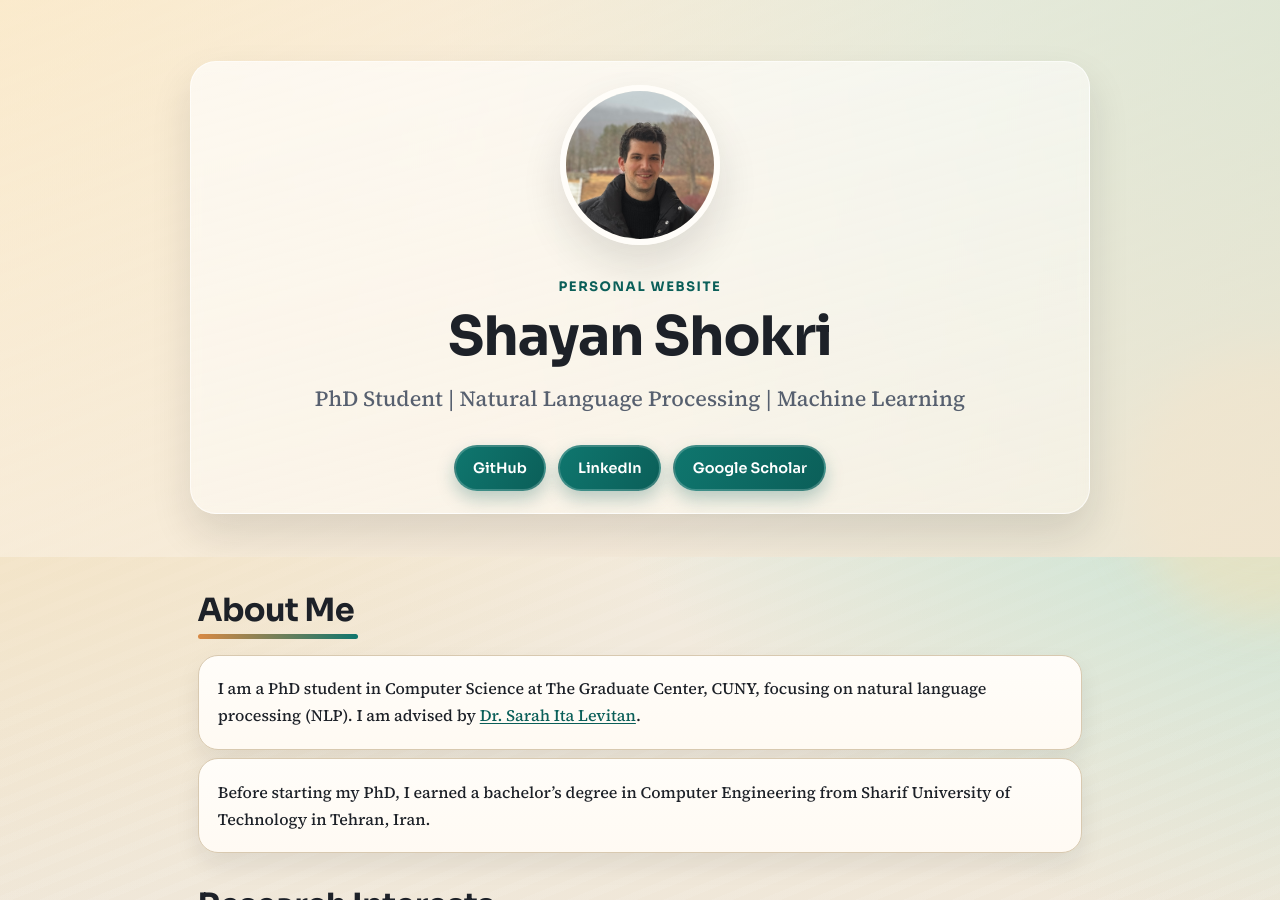
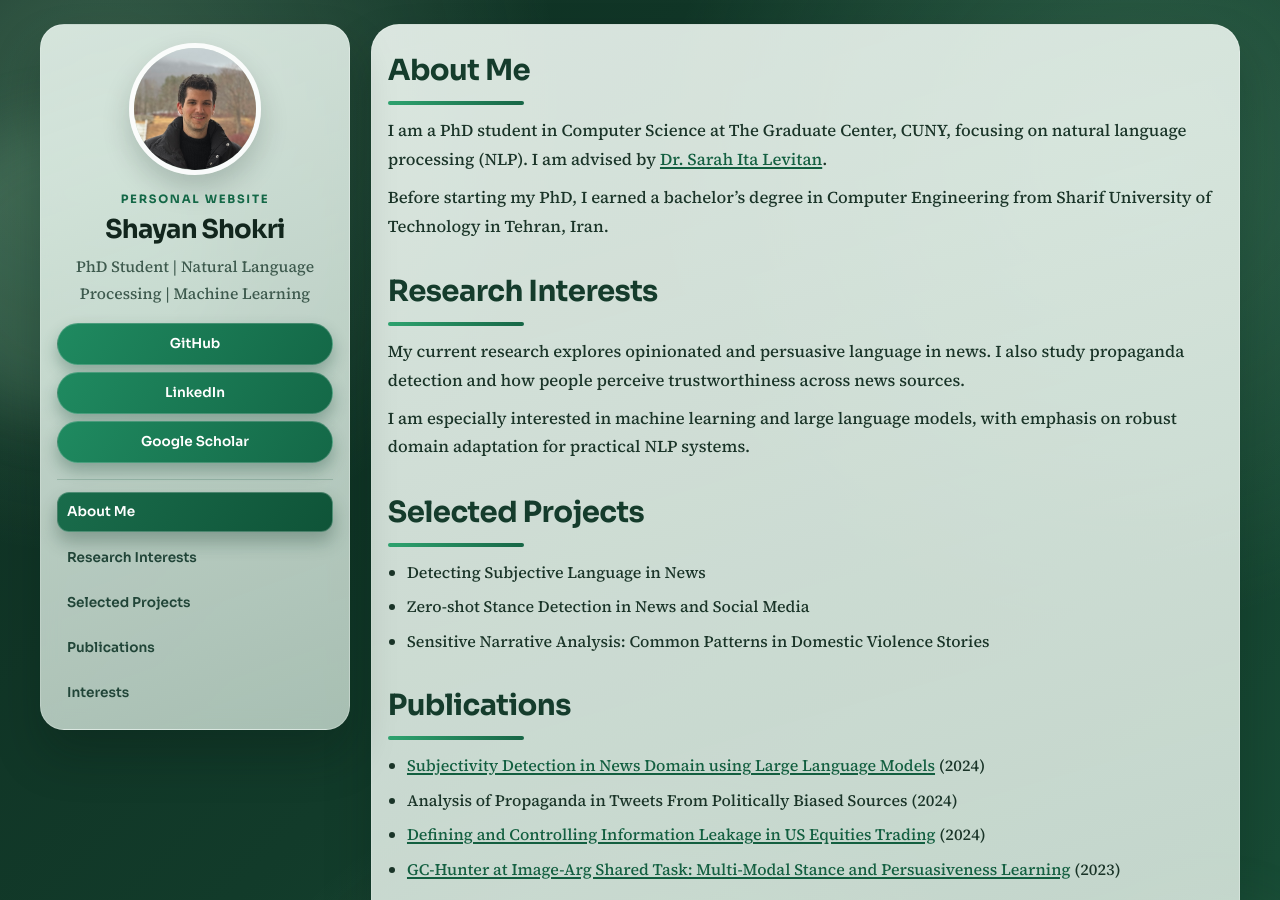
Before and after one commit to shaayaansh/shaayaansh.github.io, a Jekyll site: the page built from index.md, in a window 1280 px wide and 900 px high. Built offline with Jekyll 4.4.1, drawn with Linux system fonts in a browser that asks for light colours.

Commit message:
Add sidebar layout and forest green theme

```diff
--- a/_layouts/default.html
+++ b/_layouts/default.html
@@ -12,17 +12,15 @@
   </head>
   <body>
     <div class="page-shell">
-      <header class="hero">
-        <div class="hero-backdrop" aria-hidden="true"></div>
-        <div class="hero-inner">
+      <div class="layout-grid">
+        <aside class="sidebar">
+          <div class="sidebar-card">
           {% if site.logo %}
           <img src="{{ site.logo | relative_url }}" alt="{{ site.author | default: site.title }}" class="profile-image">
           {% endif %}
-
             <p class="eyebrow">Personal Website</p>
-          <h1>{{ site.title }}</h1>
+            <h1 class="site-name">{{ site.title }}</h1>
             <p class="tagline">{{ site.description }}</p>
-
             <nav class="social-links" aria-label="Social links">
             {% if site.github_username %}
             <a href="https://github.com/{{ site.github_username }}" target="_blank" rel="noopener noreferrer">GitHub</a>
@@ -34,9 +32,18 @@
             <a href="https://scholar.google.com/citations?user={{ site.google_scholar }}" target="_blank" rel="noopener noreferrer">Google Scholar</a>
             {% endif %}
             </nav>
+
+            <nav class="section-nav" aria-label="Page sections">
+              <a class="section-link" href="#about-me">About Me</a>
+              <a class="section-link" href="#research-interests">Research Interests</a>
+              <a class="section-link" href="#selected-projects">Selected Projects</a>
+              <a class="section-link" href="#publications">Publications</a>
+              <a class="section-link" href="#interests">Interests</a>
+            </nav>
           </div>
-      </header>
+        </aside>
 
+        <div class="main-column">
           <main class="content" id="content">
             {{ content }}
           </main>
@@ -45,5 +52,48 @@
             <p>© {{ 'now' | date: "%Y" }} {{ site.author | default: site.title }}.</p>
           </footer>
         </div>
+      </div>
+    </div>
+
+    <script>
+      (() => {
+        const links = Array.from(document.querySelectorAll(".section-link"));
+        if (!links.length) return;
+
+        const sectionMap = new Map();
+        links.forEach((link) => {
+          const id = link.getAttribute("href")?.replace("#", "");
+          if (!id) return;
+          const section = document.getElementById(id);
+          if (section) sectionMap.set(section, link);
+        });
+
+        const setActive = (activeLink) => {
+          links.forEach((link) => {
+            link.classList.toggle("is-active", link === activeLink);
+          });
+        };
+
+        const observer = new IntersectionObserver(
+          (entries) => {
+            const visible = entries
+              .filter((entry) => entry.isIntersecting)
+              .sort((a, b) => b.intersectionRatio - a.intersectionRatio);
+            if (!visible.length) return;
+            const activeLink = sectionMap.get(visible[0].target);
+            if (activeLink) setActive(activeLink);
+          },
+          {
+            rootMargin: "-22% 0px -60% 0px",
+            threshold: [0.15, 0.35, 0.6]
+          }
+        );
+
+        sectionMap.forEach((_, section) => observer.observe(section));
+
+        const fallbackLink = links.find((link) => link.getAttribute("href") === "#about-me") || links[0];
+        setActive(fallbackLink);
+      })();
+    </script>
   </body>
 </html>
--- a/assets/css/custom.css
+++ b/assets/css/custom.css
@@ -1,17 +1,18 @@
 :root {
-  --bg: #f5efe4;
-  --bg-alt: #e8dcc8;
-  --surface: #fffaf3;
-  --surface-strong: #fffdf9;
-  --text: #1d2128;
-  --muted: #57606f;
-  --accent: #0f766e;
-  --accent-strong: #0b5f59;
-  --accent-soft: #d7f4ee;
-  --line: #d8c9b0;
-  --radius: 20px;
-  --shadow: 0 20px 40px rgba(21, 24, 28, 0.12);
-  --shadow-soft: 0 12px 24px rgba(21, 24, 28, 0.08);
+  --bg-1: #0f2e22;
+  --bg-2: #123b2a;
+  --bg-3: #1a5139;
+  --card: rgba(255, 255, 255, 0.9);
+  --card-strong: rgba(247, 251, 248, 0.96);
+  --line: rgba(25, 74, 56, 0.18);
+  --text: #12261d;
+  --muted: #3e5a4e;
+  --accent: #1f8a60;
+  --accent-strong: #146847;
+  --accent-soft: rgba(31, 138, 96, 0.14);
+  --radius: 24px;
+  --shadow-lg: 0 26px 45px rgba(8, 24, 18, 0.28);
+  --shadow-md: 0 14px 28px rgba(8, 24, 18, 0.18);
 }
 
 * {
@@ -27,25 +28,19 @@ body {
 body {
   font-family: "Source Serif 4", Georgia, serif;
   color: var(--text);
+  line-height: 1.72;
   background:
-    radial-gradient(circle at -8% -8%, rgba(247, 210, 138, 0.75) 0%, transparent 40%),
-    radial-gradient(circle at 110% 0%, rgba(127, 216, 195, 0.72) 0%, transparent 37%),
-    radial-gradient(circle at 50% 100%, rgba(227, 165, 103, 0.18) 0%, transparent 45%),
-    repeating-linear-gradient(
-      -22deg,
-      rgba(255, 255, 255, 0.07) 0px,
-      rgba(255, 255, 255, 0.07) 8px,
-      transparent 8px,
-      transparent 18px
-    ),
-    linear-gradient(180deg, var(--bg) 0%, var(--bg-alt) 100%);
-  line-height: 1.7;
+    radial-gradient(circle at 8% 8%, rgba(152, 206, 169, 0.3) 0%, transparent 28%),
+    radial-gradient(circle at 88% 13%, rgba(106, 171, 135, 0.34) 0%, transparent 30%),
+    radial-gradient(circle at 50% 100%, rgba(189, 220, 200, 0.2) 0%, transparent 34%),
+    linear-gradient(135deg, var(--bg-1), var(--bg-2) 45%, var(--bg-3));
+  min-height: 100vh;
 }
 
 .page-shell {
-  min-height: 100vh;
+  width: min(1200px, calc(100% - 2.4rem));
+  margin: 1.5rem auto;
   position: relative;
-  overflow: hidden;
 }
 
 .page-shell::before,
@@ -53,247 +48,267 @@ body {
   content: "";
   position: absolute;
   border-radius: 999px;
-  filter: blur(24px);
+  filter: blur(28px);
+  pointer-events: none;
   z-index: 0;
-  pointer-events: none;
 }
 
 .page-shell::before {
-  width: 270px;
-  height: 270px;
-  background: rgba(255, 222, 172, 0.4);
-  top: 16%;
-  right: -120px;
+  width: 300px;
+  height: 300px;
+  background: rgba(146, 203, 167, 0.18);
+  top: 8%;
+  left: -120px;
 }
 
 .page-shell::after {
-  width: 220px;
-  height: 220px;
-  background: rgba(110, 191, 170, 0.26);
-  bottom: 14%;
-  left: -100px;
+  width: 250px;
+  height: 250px;
+  background: rgba(62, 126, 98, 0.24);
+  bottom: 4%;
+  right: -90px;
 }
 
-.hero {
+.layout-grid {
+  display: grid;
+  grid-template-columns: 310px 1fr;
+  gap: 1.3rem;
+  align-items: start;
   position: relative;
-  overflow: hidden;
-  padding: 3.8rem 1.25rem 2.7rem;
   z-index: 1;
 }
 
-.hero-backdrop {
-  position: absolute;
-  inset: 0;
-  background:
-    linear-gradient(130deg, rgba(255, 250, 242, 0.45), rgba(243, 229, 209, 0.8));
-  z-index: 0;
+.sidebar {
+  position: sticky;
+  top: 1rem;
 }
 
-.hero-inner {
-  position: relative;
-  z-index: 1;
-  max-width: 900px;
-  margin: 0 auto;
-  text-align: center;
-  background: linear-gradient(165deg, rgba(255, 255, 255, 0.66), rgba(255, 252, 245, 0.44));
-  border: 1px solid rgba(255, 255, 255, 0.68);
-  border-radius: calc(var(--radius) + 6px);
-  box-shadow: var(--shadow);
-  backdrop-filter: blur(6px);
-  padding: 1.45rem 1.2rem 1.4rem;
-  animation: rise-in 700ms ease-out;
+.sidebar-card {
+  border: 1px solid rgba(255, 255, 255, 0.24);
+  border-radius: var(--radius);
+  padding: 1.15rem 1rem 1.05rem;
+  background:
+    linear-gradient(160deg, rgba(236, 248, 241, 0.88), rgba(226, 243, 232, 0.72));
+  backdrop-filter: blur(10px);
+  box-shadow: var(--shadow-lg);
 }
 
 .profile-image {
-  width: 160px;
-  height: 160px;
+  width: 132px;
+  height: 132px;
   border-radius: 50%;
+  border: 5px solid rgba(255, 255, 255, 0.9);
+  box-shadow: var(--shadow-md);
   object-fit: cover;
-  border: 6px solid rgba(255, 253, 249, 0.98);
-  box-shadow: var(--shadow);
+  display: block;
+  margin: 0 auto;
 }
 
 .eyebrow {
-  margin: 1.4rem 0 0.6rem;
   font-family: "Sora", "Avenir Next", sans-serif;
-  font-size: 0.82rem;
+  font-size: 0.72rem;
+  text-transform: uppercase;
+  letter-spacing: 0.15em;
+  color: var(--accent-strong);
+  margin: 0.9rem 0 0.35rem;
+  text-align: center;
   font-weight: 700;
-  letter-spacing: 0.12em;
-  text-transform: uppercase;
-  color: var(--accent-strong);
 }
 
-h1,
-h2,
-h3 {
+.site-name {
   font-family: "Sora", "Avenir Next", sans-serif;
-  letter-spacing: -0.02em;
-}
-
-h1 {
   margin: 0;
-  font-size: clamp(2.2rem, 7vw, 3.4rem);
-  line-height: 1.1;
+  font-size: clamp(1.35rem, 2.4vw, 1.62rem);
+  text-align: center;
+  letter-spacing: -0.03em;
+  line-height: 1.16;
 }
 
 .tagline {
-  margin: 0.85rem auto 0;
-  max-width: 660px;
+  margin: 0.55rem 0 0.95rem;
   color: var(--muted);
-  font-size: clamp(1.05rem, 2.6vw, 1.35rem);
+  text-align: center;
+  font-size: 0.98rem;
 }
 
 .social-links {
-  display: flex;
-  justify-content: center;
-  gap: 0.75rem;
-  flex-wrap: wrap;
-  margin-top: 1.7rem;
+  display: grid;
+  grid-template-columns: 1fr;
+  gap: 0.48rem;
+  margin-bottom: 1rem;
 }
 
 .social-links a {
   text-decoration: none;
+  color: #ffffff;
   font-family: "Sora", "Avenir Next", sans-serif;
-  font-size: 0.9rem;
   font-weight: 600;
-  color: #ffffff;
-  background: linear-gradient(120deg, var(--accent), var(--accent-strong));
-  border: 2px solid rgba(255, 255, 255, 0.2);
+  font-size: 0.85rem;
+  text-align: center;
   border-radius: 999px;
-  padding: 0.55rem 1.1rem;
-  box-shadow: 0 8px 18px rgba(11, 95, 89, 0.28);
+  border: 1px solid rgba(255, 255, 255, 0.2);
+  background: linear-gradient(122deg, var(--accent), var(--accent-strong));
+  box-shadow: 0 8px 16px rgba(16, 66, 47, 0.32);
+  padding: 0.5rem 0.72rem;
   transition: transform 180ms ease, filter 180ms ease;
 }
 
 .social-links a:hover,
 .social-links a:focus-visible {
   transform: translateY(-2px);
-  filter: brightness(1.05);
+  filter: brightness(1.07);
+}
+
+.section-nav {
+  border-top: 1px solid rgba(20, 88, 60, 0.2);
+  padding-top: 0.8rem;
+  display: grid;
+  gap: 0.36rem;
+}
+
+.section-link {
+  text-decoration: none;
+  color: #214538;
+  font-family: "Sora", "Avenir Next", sans-serif;
+  font-size: 0.85rem;
+  font-weight: 600;
+  border-radius: 12px;
+  padding: 0.44rem 0.56rem;
+  border: 1px solid transparent;
+  transition: background-color 180ms ease, color 180ms ease, border-color 180ms ease;
+}
+
+.section-link:hover,
+.section-link:focus-visible {
+  background: rgba(24, 96, 68, 0.08);
+  border-color: rgba(24, 96, 68, 0.2);
+}
+
+.section-link.is-active {
+  color: #ffffff;
+  background: linear-gradient(124deg, #196c4b, #0f5438);
+  border-color: rgba(255, 255, 255, 0.24);
+  box-shadow: 0 10px 18px rgba(10, 50, 34, 0.3);
+}
+
+.main-column {
+  min-width: 0;
 }
 
 .content {
-  max-width: 920px;
-  margin: 1.4rem auto 0;
-  padding: 0 1.1rem 2.2rem;
-  position: relative;
-  z-index: 1;
-  animation: rise-in 850ms ease-out;
+  padding: 1.1rem 1rem;
+  border-radius: calc(var(--radius) + 4px);
+  border: 1px solid rgba(255, 255, 255, 0.22);
+  background: linear-gradient(164deg, rgba(239, 248, 242, 0.9), rgba(228, 241, 232, 0.82));
+  box-shadow: var(--shadow-lg);
+}
+
+.content > h1,
+.content > p,
+.content > ul {
+  margin: 0;
+  padding: 0;
 }
 
 .content h1 {
-  font-size: clamp(1.6rem, 4vw, 2rem);
-  margin: 2.2rem 0 1rem;
-  border: 0;
-  padding-bottom: 0;
-  position: relative;
+  font-family: "Sora", "Avenir Next", sans-serif;
+  font-size: clamp(1.38rem, 2.6vw, 1.82rem);
+  margin: 1.55rem 0 0.78rem;
+  letter-spacing: -0.02em;
+  color: #153c2c;
+}
+
+.content h1:first-child {
+  margin-top: 0.16rem;
+}
+
+.content h1::after {
+  content: "";
+  display: block;
+  width: clamp(92px, 12vw, 136px);
+  height: 4px;
+  border-radius: 999px;
+  margin-top: 0.36rem;
+  background: linear-gradient(90deg, #2ea36f, #176646);
+}
+
+.content p,
+.content li {
+  color: #1a3428;
 }
 
 .content p {
-  margin: 0.55rem 0;
-}
-
-.content a {
-  color: var(--accent-strong);
-  text-decoration: underline;
-  text-underline-offset: 2px;
+  margin: 0.58rem 0;
+  font-size: 1.04rem;
 }
 
 .content ul {
-  margin: 0.8rem 0 0.9rem;
+  margin: 0.56rem 0 0.75rem;
   padding-left: 1.2rem;
 }
 
 .content li {
-  margin-bottom: 0.45rem;
+  margin-bottom: 0.43rem;
 }
 
-.content > * {
-  background:
-    linear-gradient(180deg, var(--surface-strong), var(--surface));
-  border: 1px solid var(--line);
-  border-radius: var(--radius);
-  box-shadow: var(--shadow-soft);
-  padding: 1.2rem 1.2rem;
-  transition: transform 220ms ease, box-shadow 220ms ease, border-color 220ms ease;
-}
-
-.content > *:hover {
-  transform: translateY(-2px);
-  box-shadow: var(--shadow);
-  border-color: #cdb68f;
-}
-
-.content > h1 {
-  background: transparent;
-  border: 0;
-  box-shadow: none;
-  border-radius: 0;
-  padding: 0;
-}
-
-.content > h1::after {
-  content: "";
-  display: block;
-  width: clamp(95px, 18vw, 160px);
-  height: 5px;
-  margin-top: 0.38rem;
-  border-radius: 999px;
-  background: linear-gradient(90deg, #d88944, var(--accent));
+.content a {
+  color: #135f40;
+  text-decoration: underline;
+  text-decoration-thickness: 1.5px;
+  text-underline-offset: 2px;
 }
 
 .site-footer {
-  padding: 1.4rem 1rem 2rem;
   text-align: center;
-  color: var(--muted);
-  font-size: 0.92rem;
-  position: relative;
-  z-index: 1;
+  color: rgba(233, 246, 238, 0.9);
+  font-size: 0.88rem;
+  margin-top: 0.8rem;
+  padding-bottom: 0.2rem;
 }
 
-@keyframes rise-in {
-  from {
-    opacity: 0;
-    transform: translateY(20px);
+@media (max-width: 940px) {
+  .layout-grid {
+    grid-template-columns: 1fr;
+    gap: 0.92rem;
   }
 
-  to {
-    opacity: 1;
-    transform: translateY(0);
+  .sidebar {
+    position: static;
+  }
+
+  .sidebar-card {
+    padding: 1rem 0.9rem;
+  }
+
+  .social-links {
+    grid-template-columns: repeat(3, minmax(0, 1fr));
+  }
+
+  .section-nav {
+    grid-template-columns: repeat(2, minmax(0, 1fr));
   }
 }
 
-@media (max-width: 700px) {
-  .hero {
-    padding-top: 2.2rem;
+@media (max-width: 640px) {
+  .page-shell {
+    width: min(1200px, calc(100% - 1.2rem));
+    margin: 0.8rem auto;
   }
 
-  .profile-image {
-    width: 122px;
-    height: 122px;
-    border-width: 5px;
+  .social-links {
+    grid-template-columns: 1fr;
   }
 
-  .hero-inner {
-    padding: 1rem 0.9rem 1.05rem;
+  .section-nav {
+    grid-template-columns: 1fr;
   }
 
   .content {
-    margin-top: 0.4rem;
-    padding-bottom: 1.3rem;
+    padding: 0.95rem 0.85rem;
   }
 
-  .content > * {
-    padding: 0.95rem;
-  }
-
-  .social-links {
-    align-items: stretch;
-    flex-direction: column;
-    gap: 0.55rem;
-  }
-
-  .social-links a {
-    width: 100%;
+  .content p {
+    font-size: 1rem;
   }
 }
 
--- a/index.md
+++ b/index.md
@@ -4,21 +4,25 @@ title: Shayan Shokri
 ---
 
 # About Me
+{: #about-me}
 I am a PhD student in Computer Science at The Graduate Center, CUNY, focusing on natural language processing (NLP). I am advised by [Dr. Sarah Ita Levitan](http://www.cs.columbia.edu/~sarahita/).
 
 Before starting my PhD, I earned a bachelor's degree in Computer Engineering from Sharif University of Technology in Tehran, Iran.
 
 # Research Interests
+{: #research-interests}
 My current research explores opinionated and persuasive language in news. I also study propaganda detection and how people perceive trustworthiness across news sources.
 
 I am especially interested in machine learning and large language models, with emphasis on robust domain adaptation for practical NLP systems.
 
 # Selected Projects
+{: #selected-projects}
 - Detecting Subjective Language in News
 - Zero-shot Stance Detection in News and Social Media
 - Sensitive Narrative Analysis: Common Patterns in Domestic Violence Stories
 
 # Publications
+{: #publications}
 - [Subjectivity Detection in News Domain using Large Language Models](https://aclanthology.org/2024.wassa-1.17.pdf) (2024)
 - Analysis of Propaganda in Tweets From Politically Biased Sources (2024)
 - [Defining and Controlling Information Leakage in US Equities Trading](https://petsymposium.org/popets/2024/popets-2024-0054.pdf) (2024)
@@ -27,6 +31,7 @@ I am especially interested in machine learning and large language models, with e
 Full list on [Google Scholar](https://scholar.google.com/citations?user=o0OKC_oAAAAJ).
 
 # Interests
+{: #interests}
 Outside research, I enjoy books, films and shows, tennis, football, podcasts, and traveling.
 
 - Books: [Goodreads list](https://www.goodreads.com/review/list/118658467?shelf=read)
```
Lines whose indentation alone changed are shown as unchanged.
